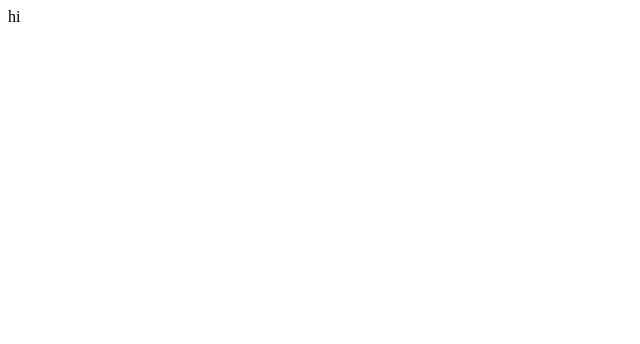
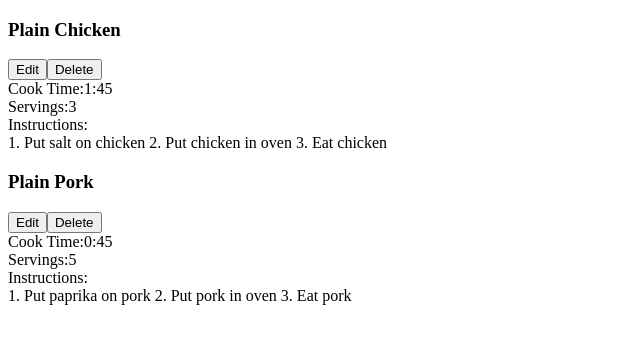
Before and after one commit to nwils000/recipe-list-app, a React (Create React App) app: page / in a window 1280 px wide. Shown: the top 344 px of the page, without its empty margins (0-640 px from the left). Built offline with nearby package versions, Linux system fonts and the light colour scheme.

Commit message:
Made recipe list and recipe components

```diff
--- a/src/App.jsx
+++ /dev/null
@@ -1,5 +0,0 @@
-function App() {
-  return <div className="App">hi</div>;
-}
-
-export default App;
--- /dev/null
+++ b/src/Components/App.jsx
@@ -0,0 +1,26 @@
+import React from "react";
+import RecipeList from "./RecipeList";
+
+function App() {
+  return <RecipeList recipes={sampleRecipes} />;
+}
+
+const sampleRecipes = [
+  {
+    id: 1,
+    name: "Plain Chicken",
+    servings: 3,
+    cookTime: "1:45",
+    instructions:
+      "1. Put salt on chicken\n2. Put chicken in oven\n3. Eat chicken",
+  },
+  {
+    id: 2,
+    name: "Plain Pork",
+    servings: 5,
+    cookTime: "0:45",
+    instructions: "1. Put paprika on pork\n2. Put pork in oven\n3. Eat pork",
+  },
+];
+
+export default App;
--- /dev/null
+++ b/src/Components/Recipe.jsx
@@ -0,0 +1,27 @@
+import React from "react";
+
+export default function Recipe({ name, cookTime, servings, instructions }) {
+  return (
+    <div>
+      <div>
+        <h3>{name}</h3>
+        <div>
+          <button>Edit</button>
+          <button>Delete</button>
+        </div>
+      </div>
+      <div>
+        <span>Cook Time:</span>
+        <span>{cookTime}</span>
+      </div>
+      <div>
+        <span>Servings:</span>
+        <span>{servings}</span>
+      </div>
+      <div>
+        <span>Instructions:</span>
+        <div>{instructions}</div>
+      </div>
+    </div>
+  );
+}
--- /dev/null
+++ b/src/Components/RecipeList.jsx
@@ -0,0 +1,12 @@
+import React from "react";
+import Recipe from "./Recipe";
+
+export default function RecipeList({ recipes }) {
+  return (
+    <div>
+      {recipes.map((recipe) => {
+        return <Recipe key={recipe.id} {...recipe} />;
+      })}
+    </div>
+  );
+}
--- a/src/index.js
+++ b/src/index.js
@@ -1,6 +1,6 @@
 import React from "react";
 import ReactDOM from "react-dom/client";
-import App from "./App";
+import App from "./Components/App";
 
 const root = ReactDOM.createRoot(document.getElementById("root"));
 root.render(
```
